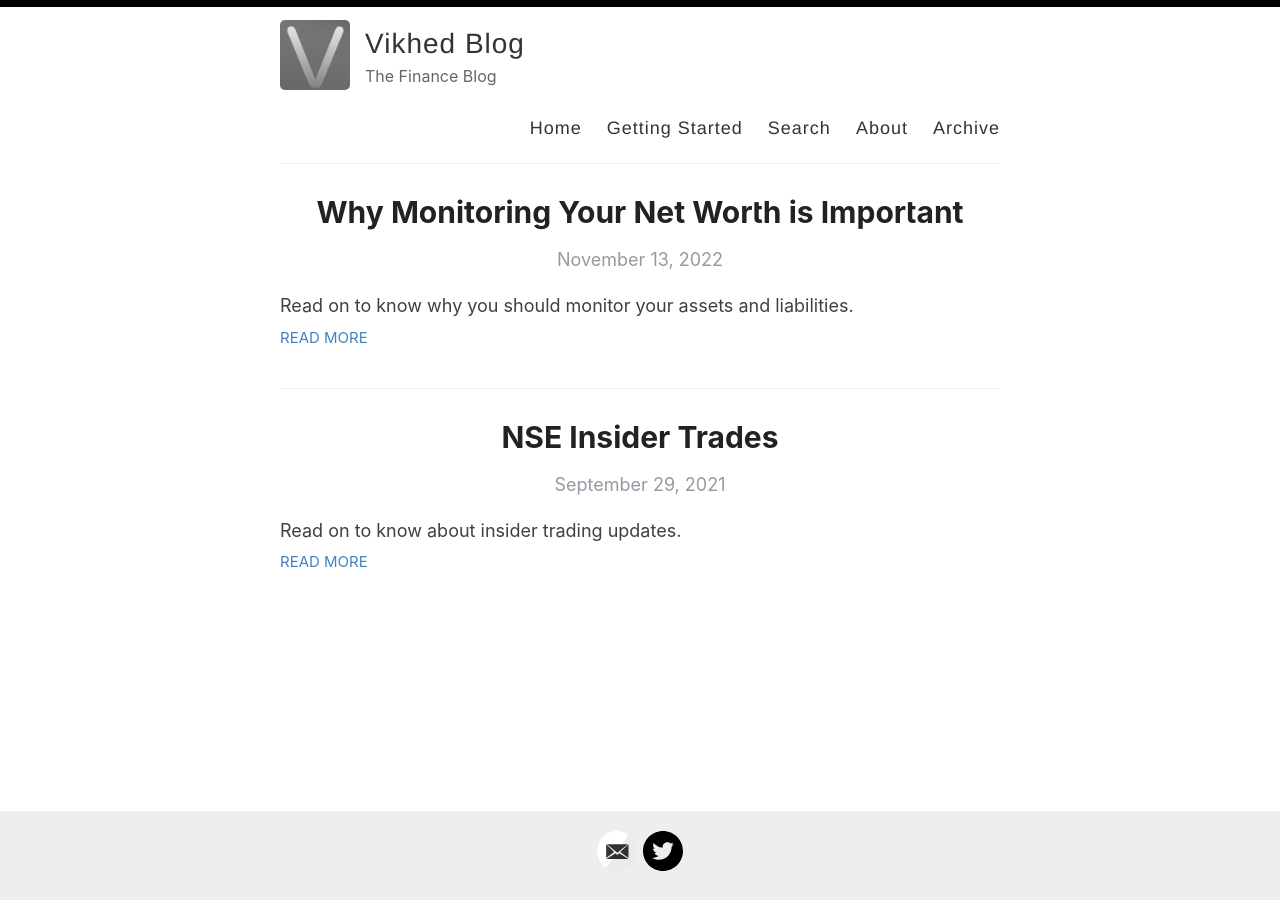
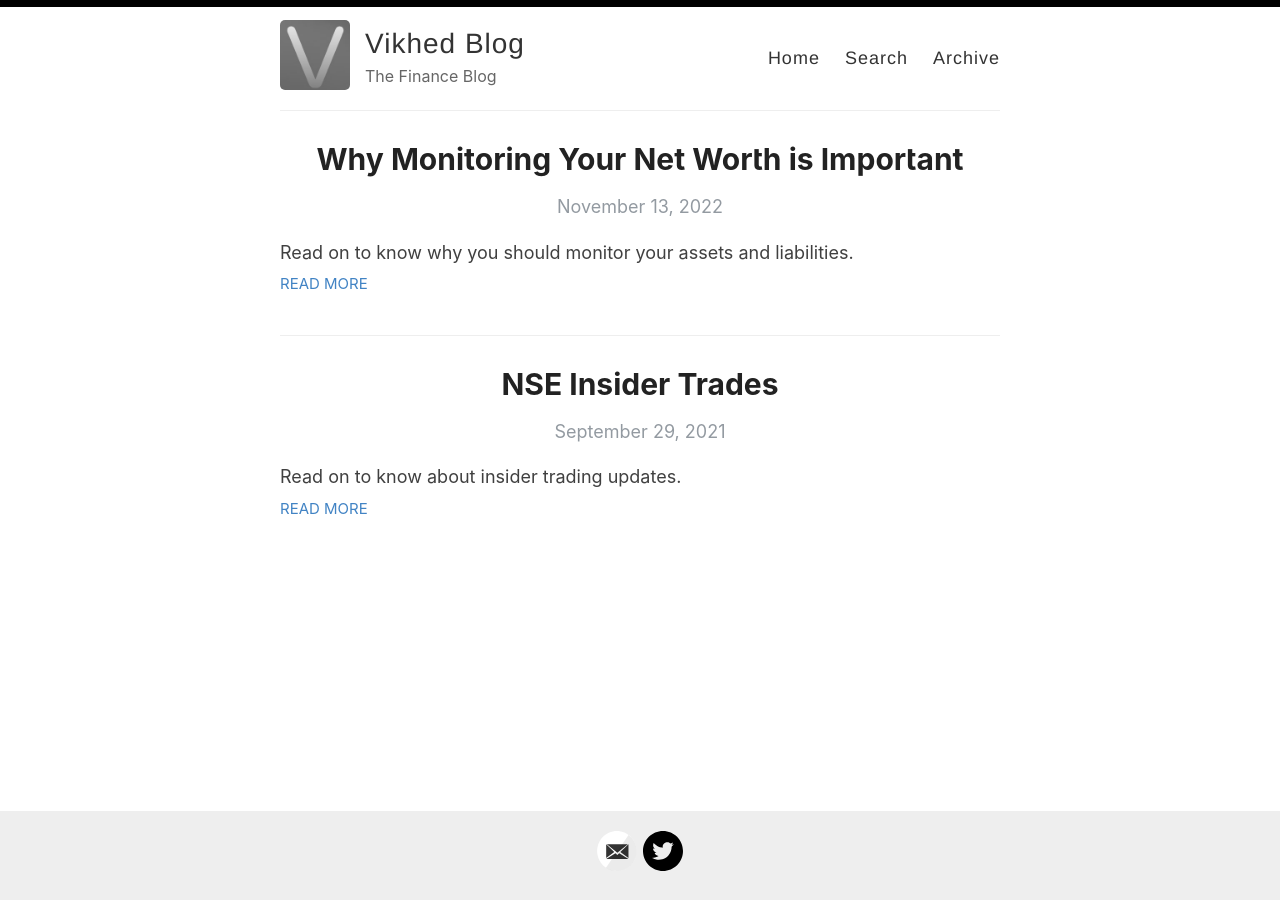
Before and after one commit to parakalan/vikhed-blog, a Jekyll site: the page built from index.html, in a window 1280 px wide. Built offline with Jekyll 4.4.1, drawn with Linux system fonts in a browser that asks for light colours; the list of posts is cut into pages by our own code.

Commit message:
Remove unused links

```diff
--- a/_layouts/default.html
+++ b/_layouts/default.html
@@ -29,9 +29,9 @@
 
             <nav>
               <a href="{{ site.baseurl }}/">Home</a>
-              <a href="{{ site.baseurl }}/getting-started">Getting Started</a>
+              <!-- <a href="{{ site.baseurl }}/getting-started">Getting Started</a> -->
               <a href="{{ site.baseurl }}/search">Search</a>
-              <a href="{{ site.baseurl }}/about">About</a>
+              <!-- <a href="{{ site.baseurl }}/about">About</a> -->
               <a href="{{ site.baseurl }}/archive">Archive</a>
             </nav>
           </header>
```
